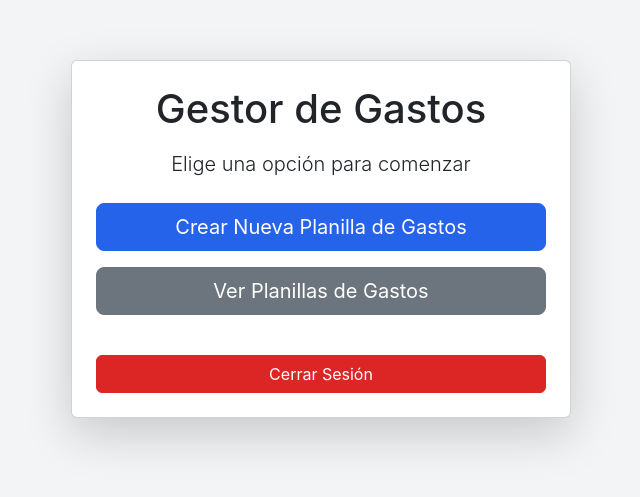
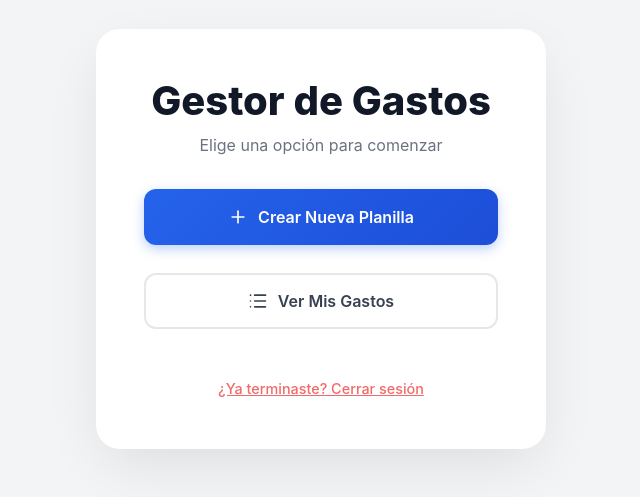
Before and after one commit to Nrlsb/gastosApp, a React (Vite) app: page / in a window 1280 px wide. Shown: the part 161-658 px from the top of the page, without its empty margins (319-959 px from the left). Built offline with nearby package versions, Linux system fonts and the light colour scheme; no server answers; the database is empty; sample sign-in values are in the browser's storage.

Commit message:
Actualizacion 1.1.8: Crea la página de inicio con opciones de navegación y estilos personalizados.

```diff
--- a/src/features/home/HomePage.css
+++ b/src/features/home/HomePage.css
@@ -0,0 +1,100 @@
+/* Contenedor Principal (La tarjeta blanca) */
+.card-container {
+    background: white;
+    padding: 3rem;
+    border-radius: 24px;
+    /* Bordes más suaves */
+    box-shadow: 0 20px 60px -10px rgba(0, 0, 0, 0.1);
+    /* Sombra difusa elegante */
+    text-align: center;
+    max-width: 450px;
+    width: 100%;
+}
+
+/* Título */
+.home-title {
+    font-family: 'Inter', sans-serif;
+    /* O Poppins */
+    color: #111827;
+    font-weight: 800;
+    margin-bottom: 0.5rem;
+}
+
+/* Subtítulo */
+.home-subtitle {
+    color: #6B7280;
+    margin-bottom: 2rem;
+}
+
+/* Botón Principal (Crear) */
+.btn-primary-custom {
+    background: linear-gradient(135deg, #2563EB 0%, #1D4ED8 100%);
+    color: white;
+    border: none;
+    padding: 16px;
+    width: 100%;
+    border-radius: 12px;
+    font-weight: 600;
+    font-size: 1rem;
+    cursor: pointer;
+    transition: transform 0.2s;
+    box-shadow: 0 4px 12px rgba(37, 99, 235, 0.3);
+    display: flex;
+    align-items: center;
+    justify-content: center;
+    gap: 10px;
+    text-decoration: none;
+    /* Remove underline from Link */
+}
+
+.btn-primary-custom:hover {
+    transform: translateY(-2px);
+    color: white;
+}
+
+/* Botón Secundario (Ver) - Ya no gris aburrido */
+.btn-secondary-custom {
+    background: white;
+    color: #374151;
+    border: 2px solid #E5E7EB;
+    padding: 14px;
+    width: 100%;
+    border-radius: 12px;
+    font-weight: 600;
+    margin-top: 12px;
+    cursor: pointer;
+    transition: all 0.2s;
+    display: flex;
+    align-items: center;
+    justify-content: center;
+    gap: 10px;
+    text-decoration: none;
+    /* Remove underline from Link */
+}
+
+.btn-secondary-custom:hover {
+    border-color: #2563EB;
+    color: #2563EB;
+    background: #F9FAFB;
+}
+
+/* Botón Cerrar Sesión (Sutil) */
+.btn-logout-custom {
+    background: transparent;
+    border: none;
+    color: #EF4444;
+    /* Rojo pero solo en texto */
+    font-size: 0.9rem;
+    margin-top: 24px;
+    cursor: pointer;
+    font-weight: 500;
+    text-decoration: underline;
+    opacity: 0.8;
+    width: auto;
+    display: inline-block;
+}
+
+.btn-logout-custom:hover {
+    opacity: 1;
+    color: #DC2626;
+}
--- a/src/features/home/HomePage.jsx
+++ b/src/features/home/HomePage.jsx
@@ -1,8 +1,10 @@
 import React from 'react';
 import { Link } from 'react-router-dom';
 import { signOut } from 'firebase/auth';
+import { Plus, List } from 'lucide-react';
 import { auth } from '../../services/firebase';
 import useAuth from '../../shared/hooks/useAuth';
+import './HomePage.css';
 
 
 function HomePage() {
@@ -19,20 +21,25 @@ function HomePage() {
 
   return (
     <div className="container d-flex justify-content-center align-items-center min-vh-100">
-      <div className="card p-4 shadow-lg text-center" style={{ maxWidth: '500px', width: '100%' }}>
-        <h1 className="mb-3">Gestor de Gastos</h1>
-        <p className="lead mb-4">Elige una opción para comenzar</p>
+      <div className="card-container">
+        <h1 className="home-title">Gestor de Gastos</h1>
+        <p className="home-subtitle">Elige una opción para comenzar</p>
+
         <div className="d-grid gap-3 mb-4">
-          <Link to="/crear-planilla" className="btn btn-primary btn-lg">
-            Crear Nueva Planilla de Gastos
+          <Link to="/crear-planilla" className="btn-primary-custom">
+            <Plus size={20} />
+            Crear Nueva Planilla
           </Link>
-          <Link to="/ver-planillas" className="btn btn-secondary btn-lg">
-            Ver Planillas de Gastos
+
+          <Link to="/ver-planillas" className="btn-secondary-custom">
+            <List size={20} />
+            Ver Mis Gastos
           </Link>
         </div>
+
         {currentUser && (
-          <button onClick={handleLogout} className="btn btn-danger mt-3">
-            Cerrar Sesión
+          <button onClick={handleLogout} className="btn-logout-custom">
+            ¿Ya terminaste? Cerrar sesión
           </button>
         )}
       </div>
```
